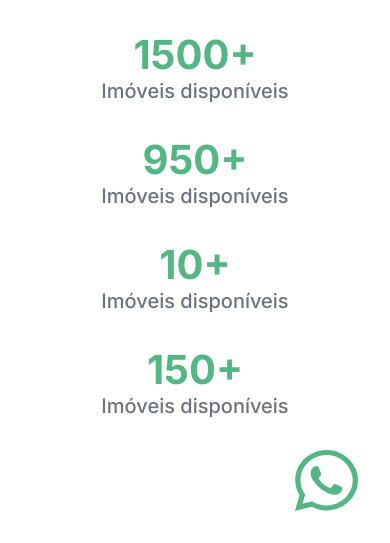
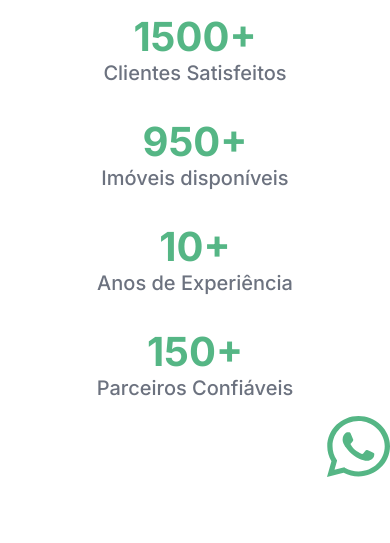
Before and after one commit to gustavopotrich/banner-imobiliaria, a website: page index.html in a window 390 px wide. Shown: the part 915-1458 px from the top of the page. After the commit the page ends 1424 px from the top, so only its background shows below. Drawn offline with nearby package versions, Linux system fonts and the light colour scheme.

Commit message:
added animation numbers, improved responsiveness and fixed general issues

```diff
--- a/index.html
+++ b/index.html
@@ -73,25 +73,25 @@
     <section class="details-section">
       <div class="details-info">
         <div class="details-text">
-          <p>1500+</p>
+          <p id="clients">1500+</p>
+          <p>Clientes Satisfeitos</p>
+        </div>
+        <div class="details-text">
+          <p id="properties">950+</p>
           <p>Imóveis disponíveis</p>
         </div>
         <div class="details-text">
-          <p>950+</p>
-          <p>Imóveis disponíveis</p>
+          <p id="experience">10+</p>
+          <p>Anos de Experiência</p>
         </div>
         <div class="details-text">
-          <p>10+</p>
-          <p>Imóveis disponíveis</p>
-        </div>
-        <div class="details-text">
-          <p>150+</p>
-          <p>Imóveis disponíveis</p>
+          <p id="partners">150+</p>
+          <p>Parceiros Confiáveis</p>
         </div>
       </div>
     </section>
-    <!-- WhatsApp Floating Button -->
   </div>
+  <!-- WhatsApp Floating Button -->
   <div class="contact-float">
     <a href="https://wa.me/1234567890" target="_blank" rel="noopener noreferrer">
       <img src="./assets/contact-frame.svg" alt="WhatsApp" /> </a>
--- a/main.js
+++ b/main.js
@@ -1,4 +1,25 @@
 document.addEventListener("DOMContentLoaded", () => {
+  /**
+   * Implements an image carousel that cycles through images with a specified interval.
+   *
+   * This function selects all images within elements having the class "house-image" and
+   * cycles through them, displaying one image at a time by adding and removing the "active" class.
+   *
+   * The carousel starts by showing the first image and automatically transitions to the next image
+   * every 4 seconds.
+   *
+   * @constant {NodeList} images - A collection of image elements within the ".house-image" container.
+   * @constant {number} totalImages - The total number of images in the carousel.
+   * @constant {number} currentIndex - The index of the currently displayed image.
+   *
+   * @function showNextImage - A function that updates the current image by removing the "active" class
+   * from the current image and adding it to the next image in the sequence. It loops back to the first
+   * image after the last one.
+   *
+   * @fires setInterval - Sets a timer to automatically call the showNextImage function every 4 seconds.
+   */
+
+  // IMAGE CAROUSEL
   const images = document.querySelectorAll(".house-image img");
   let currentIndex = 0;
   const totalImages = images.length;
@@ -14,4 +35,46 @@ document.addEventListener("DOMContentLoaded", () => {
 
   // Change image every 3 seconds
   setInterval(showNextImage, 4000);
+
+  // ANIMATION NUMBERS
+  /**
+   * Animates a numerical value within a DOM element from a starting value to an end value.
+   * Utilizes the GSAP library to create a smooth transition effect.
+   *
+   * @param {HTMLElement} selector - The DOM element whose inner text will be animated.
+   * @param {number} endValue - The final value to which the number will animate.
+   *
+   * @example
+   * // Animates the number in the element with id "clients" from 75 to 1500 over 2 seconds.
+   * animateNumber(document.getElementById("clients"), 1500);
+   *
+   * @description
+   * This function uses GSAP's `fromTo` method to animate the `innerText` property of the specified
+   * DOM element. The animation starts from a default value of 75 and transitions to the specified
+   * `endValue` over a duration of 2 seconds. The easing function used is "power1.out" for a smooth
+   * deceleration effect. The `snap` property ensures that the `innerText` is rounded to the nearest
+   * integer during the animation. The `onUpdate` callback updates the element's `innerHTML` to
+   * display the current animated value followed by a "+" sign.
+   */
+
+  const animateNumber = (selector, endValue) => {
+    gsap.fromTo(
+      selector,
+      { innerText: 75 },
+      {
+        innerText: endValue,
+        duration: 2,
+        ease: "power1.out",
+        snap: { innerText: 1 },
+        onUpdate: function () {
+          selector.innerHTML = Math.ceil(this.targets()[0].innerText) + "+";
+        },
+      }
+    );
+  };
+
+  animateNumber(document.getElementById("clients"), 1500);
+  animateNumber(document.getElementById("properties"), 950);
+  animateNumber(document.getElementById("experience"), 10);
+  animateNumber(document.getElementById("partners"), 150);
 });
--- a/style.css
+++ b/style.css
@@ -30,7 +30,7 @@ a {
 
 .page-container {
   max-width: 1300px;
-  margin: 2rem auto;
+  margin: 1rem auto;
   padding: 0 20px;
   display: flex;
   flex-direction: column;
@@ -286,20 +286,11 @@ a {
 /* ========== FLOATING BUTTON ========== */
 
 .contact-float {
-  /* position: fixed; */
-  /* bottom: 20px; */
-  /* right: 30px; */
-  /* z-index: 1000; */
-  /* cursor: pointer; */
-  /* width: 3.7%; */
-  /* max-width: 7.8vh; */
-  width: 100%;
+  max-width: 1500px;
   display: flex;
   align-items: center;
   justify-content: flex-end;
-  /* margin: 0 0rem 0 0; */
-  /* position: relative; */
-  padding: 0 2rem 2rem 0;
+  margin: 0 auto 2rem auto;
 }
 
 .contact-float img {
@@ -368,6 +359,10 @@ a {
     padding: 0;
   }
 
+  .house-title p {
+    font-size: 10px;
+  }
+
   .house-headline h1 {
     font-size: 40px;
   }
```
